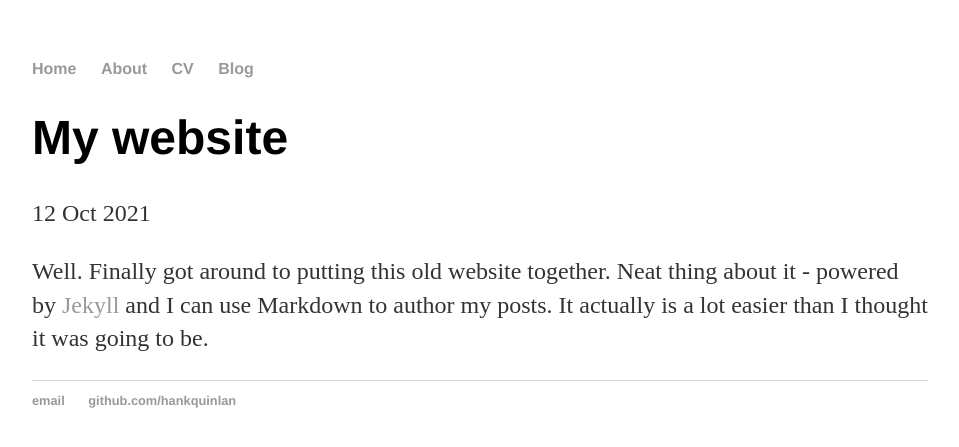
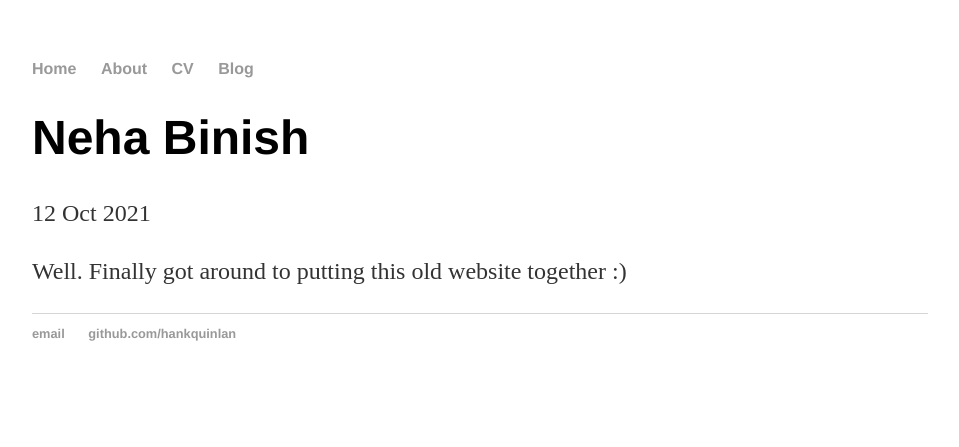
Before and after one commit to nehabinish/nehabinish.github.io, a Jekyll site: the page built from _posts/2021-10-12-neha-binish-site-launched.md, in a window 1280 px wide. Shown: the top 447 px of the page, without its empty margins (160-1119 px from the left). Built offline with Jekyll 4.4.1, drawn with Linux system fonts in a browser that asks for light colours.

Commit message:
Update 2021-10-12-neha-binish-site-launched.md
edits

```diff
--- a/_posts/2021-10-12-neha-binish-site-launched.md
+++ b/_posts/2021-10-12-neha-binish-site-launched.md
@@ -1,7 +1,7 @@
 ---
 layout: post
-title: "My website"
+title: "Neha Binish"
 date: 2021-10-12
 ---
 
-Well. Finally got around to putting this old website together. Neat thing about it - powered by [Jekyll](http://jekyllrb.com) and I can use Markdown to author my posts. It actually is a lot easier than I thought it was going to be.
+Well. Finally got around to putting this old website together :)
```
